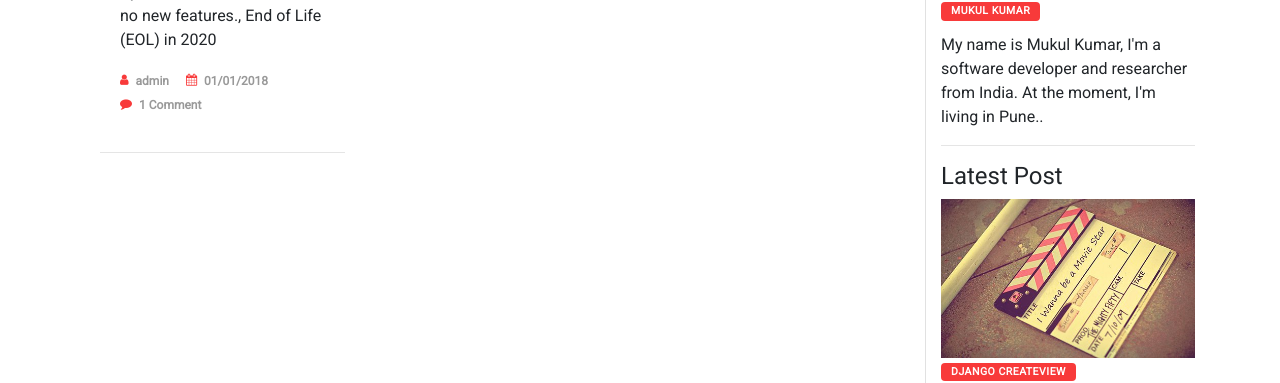
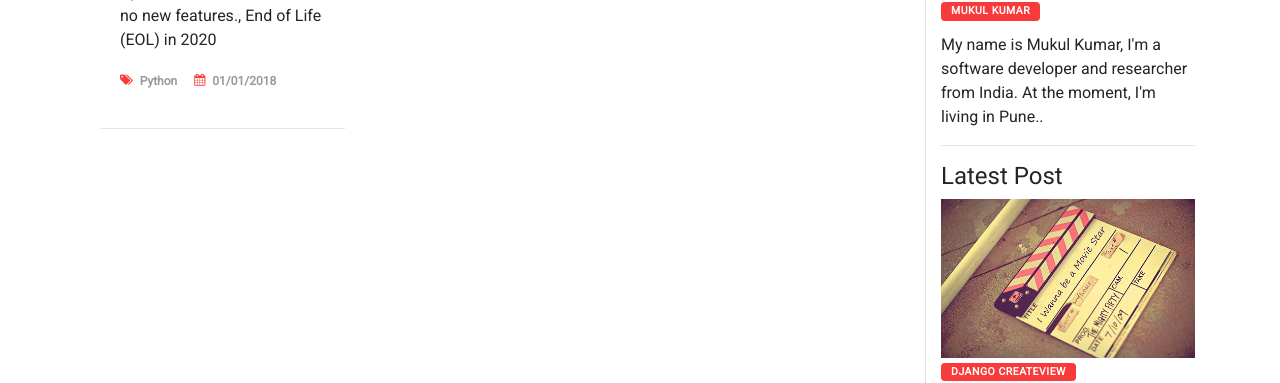
Before and after one commit to kumarm5/django_final_blog, a Django app: page /tag/1/ in a window 1280 px wide. Shown: the part 424-807 px from the top of the page. Run offline with Django 3.2, Linux system fonts and the light colour scheme; data comes from the database, SQL or seed files in the repository; some libraries are stand-ins or nearby versions.

Commit message:
users icon to tag icon

```diff
--- a/templates/index.html
+++ b/templates/index.html
@@ -21,7 +21,7 @@
                             <h2>{{ latestblog.short_description }}</h2>
                         {% endautoescape %}
                         <ul class="post_information">
-							<li><i class="fa fa-user"></i><a href="#">{{ latestblog.user }}</a></li>
+							<li><i class="fa fa-tags"></i><a href="#">{{ latestblog.tag.tag_name }}</a></li>
 							<li><i class="fa fa-calendar"></i>
 								<time class="post-date" datetime="2017-11-11">{{ latestblog.created_at|date:'d/m/Y' }}</time>
 							</li>
@@ -49,7 +49,7 @@
                                 {% endautoescape %}
 
                                 <ul class="post_information">
-                                    <li><i class="fa fa-user"></i><a href="#">{{ blogdetail.user }}</a></li>
+                                    <li><i class="fa fa-tags"></i><a href="#">{{ blogdetail.tag.tag_name }}</a></li>
                                     <li><i class="fa fa-calendar"></i>
                                         <time class="post-date" datetime="2017-11-11">{{ blogdetail.created_at|date:'d/m/Y' }}</time>
                                     </li>
--- a/templates/tags.html
+++ b/templates/tags.html
@@ -34,11 +34,11 @@
                                 {% endautoescape %}
 
                                 <ul class="post_information">
-                                    <li><i class="fa fa-user"></i><a href="#">{{ blogdetail.user }}</a></li>
+                                    <li><i class="fa fa-tags"></i><a href="#">{{ blogdetail.tag.tag_name }}</a></li>
                                     <li><i class="fa fa-calendar"></i>
                                         <time class="post-date" datetime="2017-11-11">{{ blogdetail.created_at|date:'d/m/Y' }}</time>
                                     </li>
-                                    <li><i class="fa fa-comment"></i><a href="#">1 Comment</a></li>
+                                    <!-- <li><i class="fa fa-comment"></i><a href="#">1 Comment</a></li> -->
                                 </ul>
 
                             </div>
```
